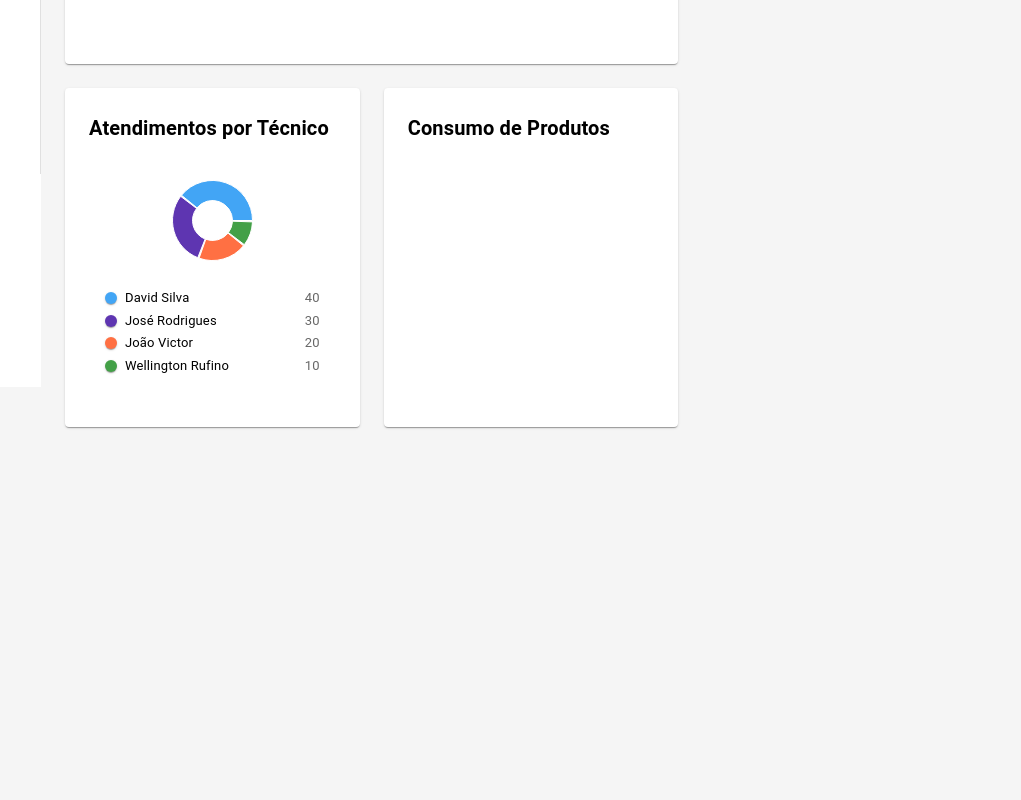
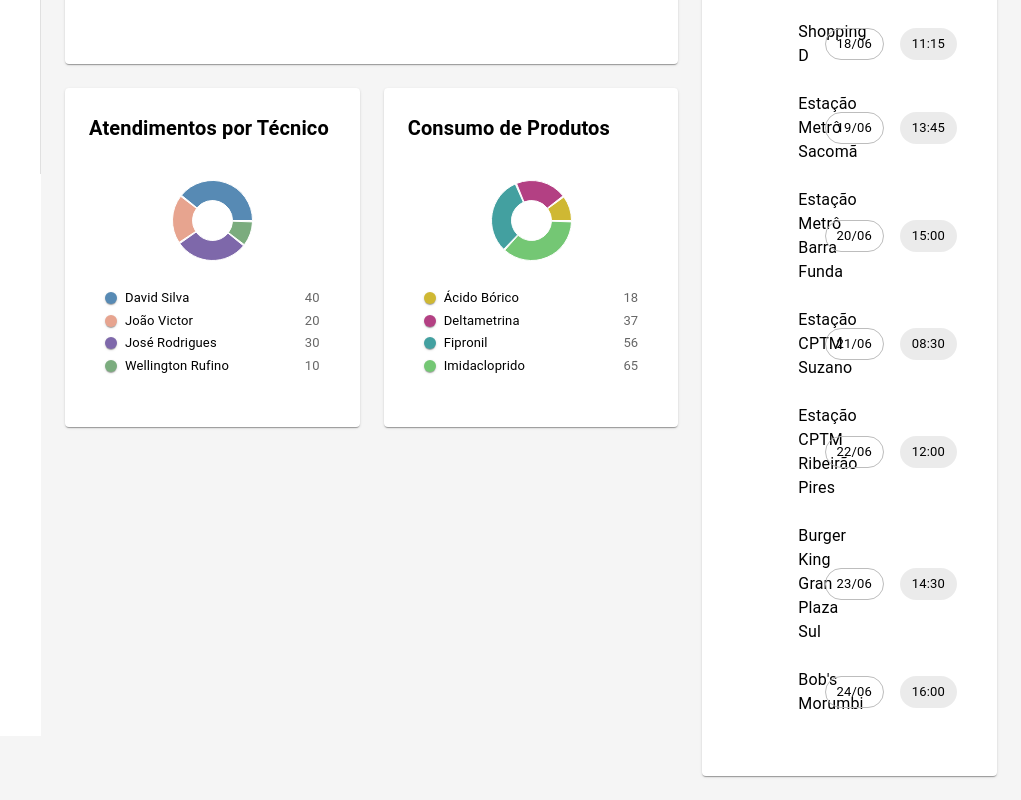
Before and after one commit to Sankhya-ABC/nikkey-frontend, a React (Vite) app: page /dashboard in a window 1280 px wide. Shown: the part 626-1426 px from the top of the page, without its empty margins (259-1280 px from the left). Before the commit the page ends 1077 px from the top, so only its background shows below. Built offline with nearby package versions, Linux system fonts and the light colour scheme; some icons are missing.

Commit message:
feat: ConsumoDeProdutosChart

```diff
--- a/src/components/Template/Drawer/provider.tsx
+++ b/src/components/Template/Drawer/provider.tsx
@@ -1,6 +1,6 @@
 import AssignmentIcon from "@mui/icons-material/Assignment";
-import InsertEmoticonIcon from "@mui/icons-material/InsertEmoticon";
-import PersonIcon from "@mui/icons-material/Person";
+import ManageAccountsIcon from "@mui/icons-material/ManageAccounts";
+import PeopleIcon from "@mui/icons-material/People";
 import SignalCellularAltIcon from "@mui/icons-material/SignalCellularAlt";
 import TourIcon from "@mui/icons-material/Tour";
 import WorkIcon from "@mui/icons-material/Work";
@@ -13,12 +13,12 @@ export const functionalities = [
   },
   {
     name: "Clientes",
-    icon: <InsertEmoticonIcon />,
+    icon: <PeopleIcon />,
     route: "/clientes",
   },
   {
     name: "Usuários",
-    icon: <PersonIcon />,
+    icon: <ManageAccountsIcon />,
     route: "/usuarios",
   },
   { name: "Visitas", icon: <TourIcon />, route: "/visitas" },
--- a/src/pages/Dashboard/components/AtendimentosChart.tsx
+++ b/src/pages/Dashboard/components/AtendimentosChart.tsx
@@ -3,10 +3,10 @@ import { Cell, Pie, PieChart, ResponsiveContainer, Tooltip } from "recharts";
 import { CardInfo } from "./CardInfo";
 
 const data = [
-  { name: "David Silva", value: 40, color: "#42A5F5" },
-  { name: "José Rodrigues", value: 30, color: "#5E35B1" },
-  { name: "João Victor", value: 20, color: "#FF7043" },
-  { name: "Wellington Rufino", value: 10, color: "#43A047" },
+  { name: "David Silva", value: 40, color: "#578ab4" },
+  { name: "José Rodrigues", value: 30, color: "#7e68aa" },
+  { name: "João Victor", value: 20, color: "#e7a48f" },
+  { name: "Wellington Rufino", value: 10, color: "#7bac7e" },
 ];
 
 export const AtendimentosChart = () => {
@@ -38,7 +38,9 @@ export const AtendimentosChart = () => {
       </ResponsiveContainer>
 
       <Box sx={{ width: "100%", mt: 1 }}>
-        {data.map((entry) => (
+        {data
+          .sort((a, b) => a.name.localeCompare(b.name))
+          .map((entry) => (
             <Box
               key={entry.name}
               sx={{
--- a/src/pages/Dashboard/components/CardQuantity.tsx
+++ b/src/pages/Dashboard/components/CardQuantity.tsx
@@ -21,8 +21,12 @@ export const CardQuantity: React.FC<CardQuantityProps> = ({
         height: "100%",
       }}
     >
-      <Typography variant="h2">{quantity}</Typography>
-      <Typography variant="h6">{type}</Typography>
+      <Typography variant="h2" align="center">
+        {quantity}
+      </Typography>
+      <Typography variant="h6" align="center">
+        {type}
+      </Typography>
     </Card>
   );
 };
--- a/src/pages/Dashboard/components/ConsumoDeProdutosChart.tsx
+++ b/src/pages/Dashboard/components/ConsumoDeProdutosChart.tsx
@@ -1,12 +1,75 @@
-import { ResponsiveContainer } from "recharts";
+import { Box, Typography } from "@mui/material";
+import { Cell, Pie, PieChart, ResponsiveContainer, Tooltip } from "recharts";
 import { CardInfo } from "./CardInfo";
+
+const data = [
+  { name: "Fipronil", value: 56, color: "#43a0a0" },
+  { name: "Deltametrina", value: 37, color: "#b34083" },
+  { name: "Imidacloprido", value: 65, color: "#74c774" },
+  { name: "Ácido Bórico", value: 18, color: "#cfb833" },
+];
 
 export const ConsumoDeProdutosChart = () => {
   return (
-    <CardInfo title="Consumo de Produtos ">
+    <CardInfo title="Consumo de Produtos">
       <ResponsiveContainer width="100%" height={105}>
-        <></>
+        <PieChart>
+          <Tooltip
+            formatter={(value: number, name: string) => [
+              `${value} atendimentos`,
+              name,
+            ]}
+          />
+
+          <Pie
+            data={data}
+            dataKey="value"
+            nameKey="name"
+            outerRadius={40}
+            innerRadius={20}
+            paddingAngle={2}
+          >
+            {data.map((entry, index) => (
+              <Cell key={`cell-${index}`} fill={entry.color} />
+            ))}
+          </Pie>
+        </PieChart>
       </ResponsiveContainer>
+
+      <Box sx={{ width: "100%", mt: 1 }}>
+        {data
+          .sort((a, b) => a.name.localeCompare(b.name))
+          .map((entry) => (
+            <Box
+              key={entry.name}
+              sx={{
+                display: "flex",
+                alignItems: "center",
+                gap: 1,
+                mb: 0.5,
+              }}
+            >
+              <Box
+                sx={{
+                  width: 12,
+                  height: 12,
+                  borderRadius: "50%",
+                  backgroundColor: entry.color,
+                  boxShadow: 1,
+                }}
+              />
+              <Typography variant="body2" sx={{ fontSize: 13 }}>
+                {entry.name}
+              </Typography>
+              <Typography
+                variant="body2"
+                sx={{ fontSize: 13, ml: "auto", color: "text.secondary" }}
+              >
+                {entry.value}
+              </Typography>
+            </Box>
+          ))}
+      </Box>
     </CardInfo>
   );
 };
--- a/src/pages/Dashboard/components/OrdensDeServicoChart.tsx
+++ b/src/pages/Dashboard/components/OrdensDeServicoChart.tsx
@@ -37,7 +37,7 @@ export const OrdensDeServicoChart = () => {
           <Legend verticalAlign="bottom" height={36} />
           <Bar
             dataKey="os"
-            fill="#2196f3"
+            fill="#c26a17"
             name="OS Atendidas"
             radius={[4, 4, 0, 0]}
           />
--- a/src/pages/Dashboard/index.tsx
+++ b/src/pages/Dashboard/index.tsx
@@ -1,8 +1,9 @@
-import { Card, Grid, Typography } from "@mui/material";
+import { Grid, Typography } from "@mui/material";
+import { AtendimentosChart } from "./components/AtendimentosChart";
 import { CardQuantity } from "./components/CardQuantity";
+import { ConsumoDeProdutosChart } from "./components/ConsumoDeProdutosChart";
 import { OrdensDeServicoChart } from "./components/OrdensDeServicoChart";
-import { AtendimentosChart } from "./components/AtendimentosChart";
-import { ConsumoDeProdutosChart } from "./components/ConsumoDeProdutosChart";
+import { ProximasVisitas } from "./components/ProximasVisitas";
 
 export const Dashboard = () => {
   return (
@@ -37,11 +38,9 @@ export const Dashboard = () => {
       </Grid>
 
       <Grid item size={{ xs: 12, sm: 12, md: 12, lg: 4, xl: 3 }}>
-        <Grid container spacing={3} alignItems="stretch">
+        <Grid container spacing={3}>
           <Grid item size={{ xs: 12 }}>
-            <Card sx={{ p: 3, height: "100%" }} variant="outlined">
-              Lista próximas visitas
-            </Card>
+            <ProximasVisitas />
           </Grid>
         </Grid>
       </Grid>
```
Lines whose indentation alone changed are shown as unchanged.
